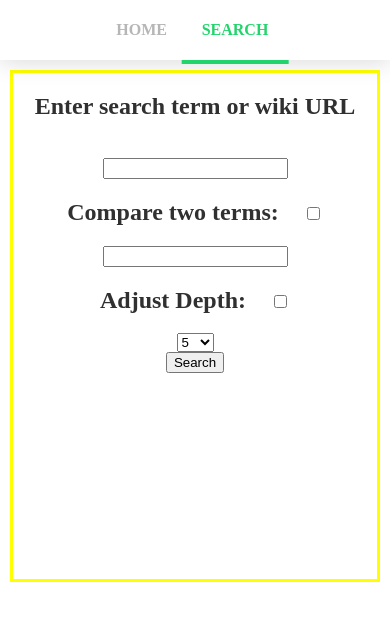
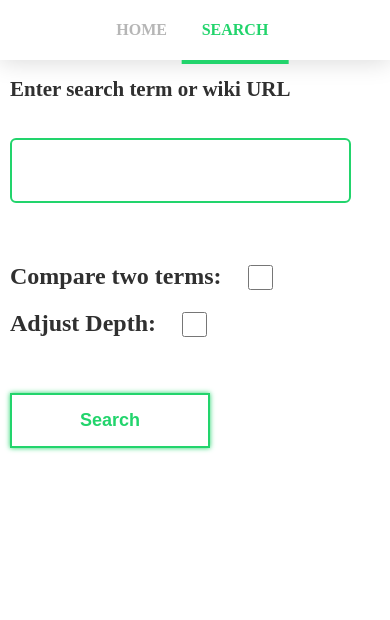
Before and after one commit to GDGVIT/iris-web-frontend, a React (Create React App) app: page /search in a window 390 px wide. Shown: the top 620 px of the page. Built offline with nearby package versions, Linux system fonts and the light colour scheme.

Commit message:
search box styling

```diff
--- a/src/index.css
+++ b/src/index.css
@@ -84,6 +84,9 @@ button{
             user-select: none; */
 }
  button:hover{
+  box-shadow: 0px 0px 15px #22d46c;
+}
+ .submit:hover{
   box-shadow: 0px 0px 15px #22d46c;
 }
 .feature-grid{
@@ -238,8 +241,8 @@ button{
 } */
 .search-box > form{
   height:60vh;
-  border-style: solid;
-  border-color: yellow;
+  /* border-style: solid; */
+  /* border-color: yellow; */
   /* justify-content: center; */
   margin:auto 260px;
   display: flex-box;
@@ -250,22 +253,89 @@ button{
   margin: 50px auto;
   justify-content: center;
 } */
+.submit{
+  background-color: transparent;
+  color:white;
+  /* background-color:  #22d46c; */
+  color:#22d46c;
+  /* background-color: transparent; */
+  border-style: solid;
+  border-color: #22d46c;
+  outline: #22d46c;
+  padding:15px;
+  width:200px;
+  font-size: 18px;
+  font-weight: 700;
+  box-shadow: 0px 0px 5px #22d46c;
+  transition: ease-in 0.2s;
+  margin-top: 18px;
+}
+.inputURL{
+  background-color: transparent;
+  border-style: solid;
+  border-color: #22d46c;
+  width:90%;
+  height:7vh;
+  margin-bottom:40px;
+  color: #22d46c;
+  outline: #22d46c;
+  border-radius:6px;
+  transition: ease-in 0.5s;
+}
+.vanish{
+display: none;
+transition: ease-out 0.5s;
+
+}
+.checkbox{
+  width:25px;
+  height:25px;
+  margin:2px;
+  padding-left:30px;
+  background: #22d46c;
+  position: absolute;
+  border-color: #22d46c;
+}
+/* .compare{
+  margin-right:20px
+} */
+.dropdown{
+  background-color: transparent;
+  width: 200px;
+  height:50px;
+  border-style: solid;
+  border-color: #22d46c;
+  box-shadow: 0px 0px 5px #22d46c;
+  border-radius: 4px;
+  color: #22d46c;
+  outline: none;
+}
+.dropdown > option{
+color: black;
+}
 @media (max-width:768px){
   .left{
   display: none;
     /* clip-path: circle(150% at 100% 0%); */
   }
   .search-box > form{
+    /* color: #22d46c; */
     height:60vh;
-    border-style: solid;
-    border-color: yellow;
+    /* border-style: solid; */
+    /* border-color: yellow; */
     /* justify-content: center; */
     margin:10px 10px;
-    text-align: center;
+    /* text-align: center; */
     display: flex-box;
     /* padding: 40px; */
     justify-content: center;
   }
+  .search-heading{
+    font-size: 21px;
+  }
+  /* .lab{
+    color: #22d46c;
+  } */
   .bottom{
     display: none;
   }
```
